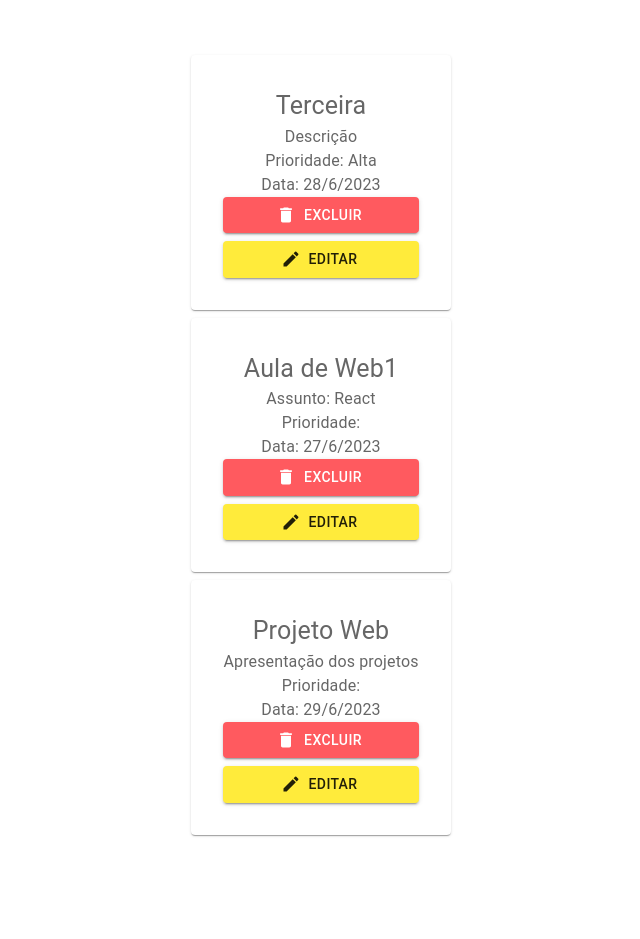
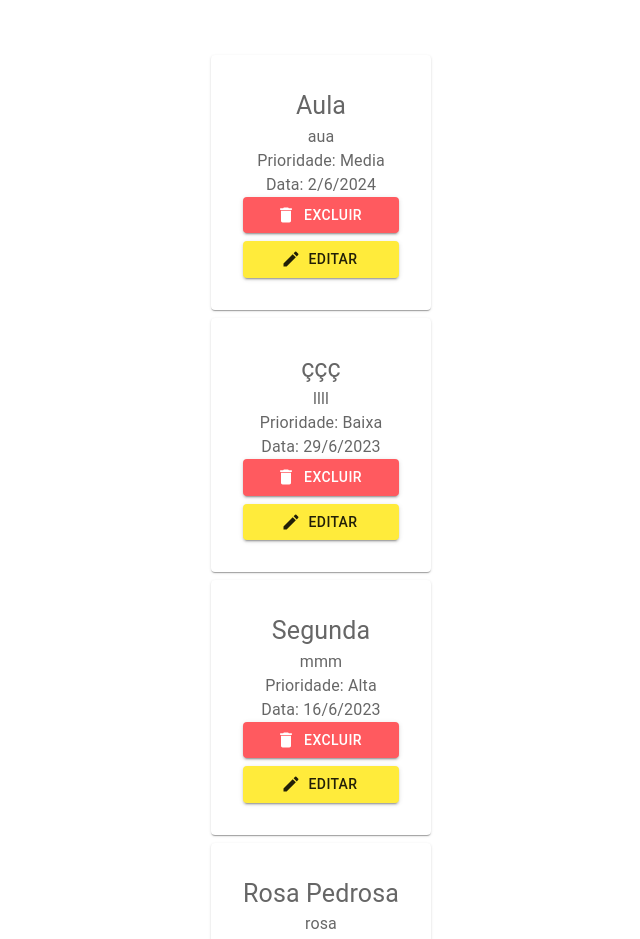
Before and after one commit to rosapedrosa/ProjetoWeb, a React (Vite) app: page / in a window 1280 px wide. Shown: the part 183-1122 px from the top of the page, without its empty margins (319-959 px from the left). Before the commit the page ends 1058 px from the top, so only its background shows below. Built offline with nearby package versions, Linux system fonts and the light colour scheme; data requests are answered from the project's data file.

Commit message:
Ajustando Prioridade no formulario

```diff
--- a/db.json
+++ b/db.json
@@ -1,23 +1,31 @@
 {
   "tarefas": [
     {
-      "titulo": "Terceira",
-      "descricao": "Descrição",
-      "prioridade": "Alta",
-      "dataEvento": "28/6/2023",
-      "id": 3
-    },
-    {
-      "titulo": "Aula de Web1",
-      "descricao": "Assunto: React ",
-      "dataEvento": "27/6/2023",
+      "titulo": "Aula",
+      "descricao": "aua",
+      "prioridade": "Media",
+      "dataEvento": "2/6/2024",
       "id": 4
     },
     {
-      "titulo": "Projeto Web",
-      "descricao": "Apresentação dos projetos",
+      "titulo": "ççç",
+      "descricao": "llll",
+      "prioridade": "Baixa",
       "dataEvento": "29/6/2023",
       "id": 5
+    },
+    {
+      "titulo": "Segunda",
+      "descricao": "mmm",
+      "prioridade": "Alta",
+      "dataEvento": "16/6/2023",
+      "id": 7
+    },
+    {
+      "titulo": "Rosa Pedrosa",
+      "descricao": "rosa",
+      "dataEvento": "12/10/2023",
+      "id": 8
     }
   ]
 }
--- a/src/App.jsx
+++ b/src/App.jsx
@@ -110,8 +110,8 @@ function App() {
               <DatePicker id="dataEvento" onChange={(newValue) => ajeitaData(newValue)} />
             </LocalizationProvider>
 
-            <Select id="prioridade" label="Prioridade" onChange={(e) => setPrioridade(e.target.name)}>
-              <MenuItem value=" ">
+            <Select id="prioridade" label="Prioridade" onChange={(e) => setPrioridade(e.target.value)}>
+              <MenuItem value="">
                 <em>Selecione</em>
               </MenuItem>
               <MenuItem value='Baixa'>Baixa</MenuItem>
```
